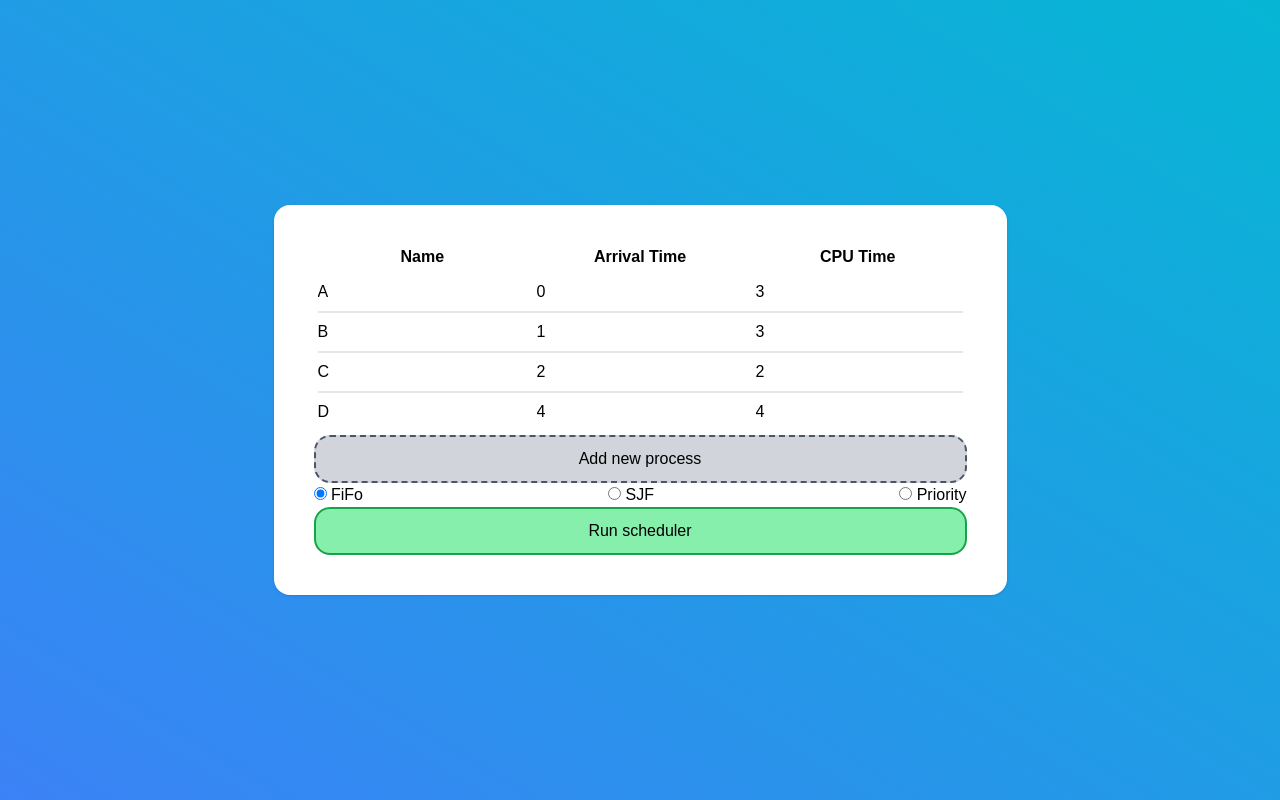
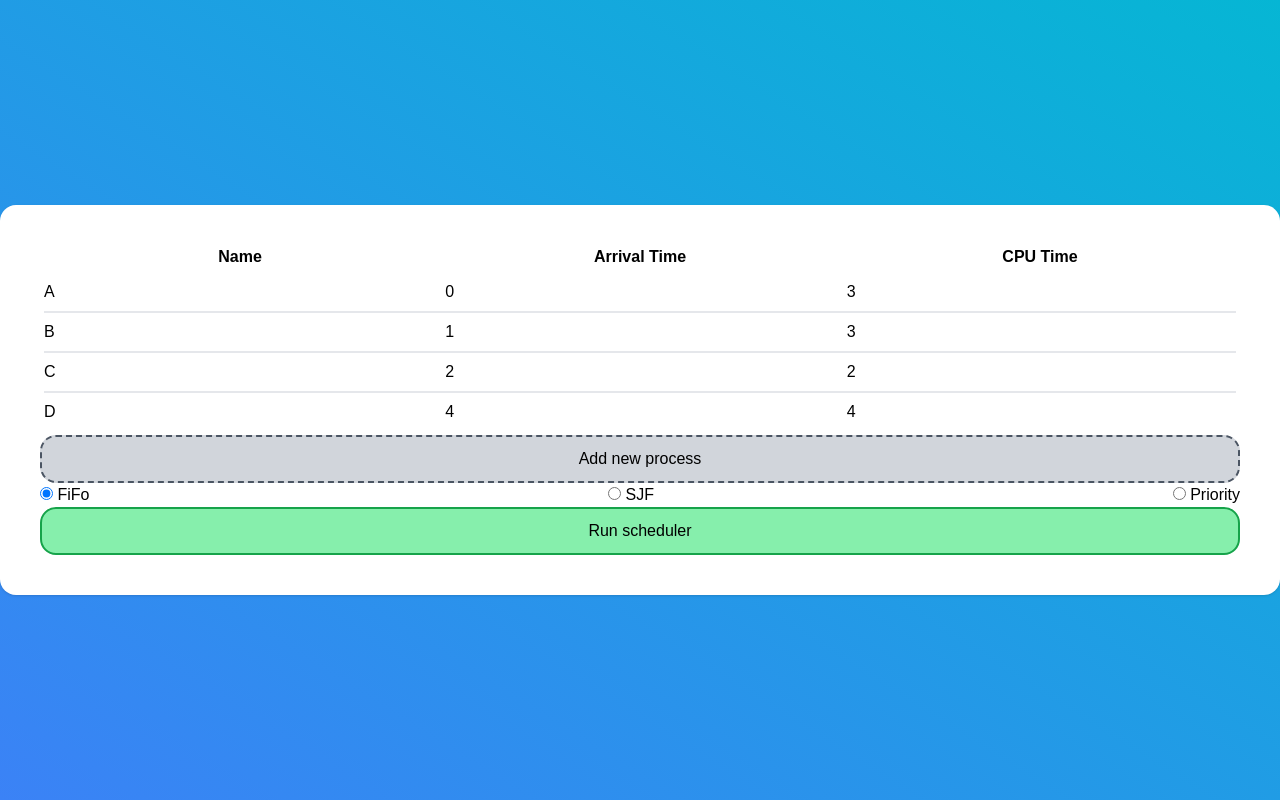
Before and after one commit to sarrietav-dev/process-scheduling-simulator, a Vue app: page / in a window 1280 px wide. Built offline with nearby package versions, Linux system fonts and the light colour scheme; a web font is replaced by a local one.

Commit message:
Remove items-center class

```diff
--- a/src/App.vue
+++ b/src/App.vue
@@ -1,6 +1,6 @@
 <template>
   <main
-    class="flex h-screen flex-col items-center justify-center bg-gradient-to-bl from-cyan-500 to-blue-500"
+    class="flex h-screen flex-col justify-center bg-gradient-to-bl from-cyan-500 to-blue-500"
   >
     <ScheduleTable v-if="schedulePage" />
     <TheProcessInputTable v-else>
```
